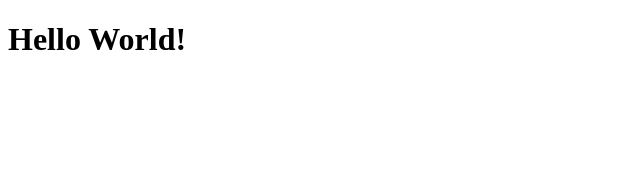
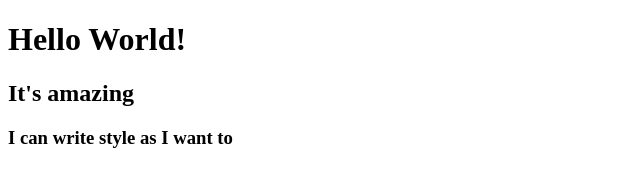
Before and after one commit to exphoenee/DOMelemJS, a plain HTML site: page elem-func.html in a window 1280 px wide. Shown: the whole page, without its empty margins (0-640 px from the left). Drawn offline with Linux system fonts and the light colour scheme.

Commit message:
Update elem-func.html

```diff
--- a/elem-func.html
+++ b/elem-func.html
@@ -17,7 +17,22 @@
         tag: "h1",
         text: "Hello World!",
         parent: app,
-        attrs: { id: "title", style: "color: red" },
+        style: "color: red; background-color: green",
+        attrs: { id: "title" },
+      });
+      createElem({
+        tag: "h2",
+        text: "It's amazing",
+        parent: app,
+        style: { color: "red", "background-color": "green" },
+        attrs: { id: "title" },
+      });
+      createElem({
+        tag: "h3",
+        text: "I can write style as I want to",
+        parent: app,
+        style: ["color: red", "background-color: green"],
+        attrs: { id: "title" },
       });
     </script>
   </body>
```
